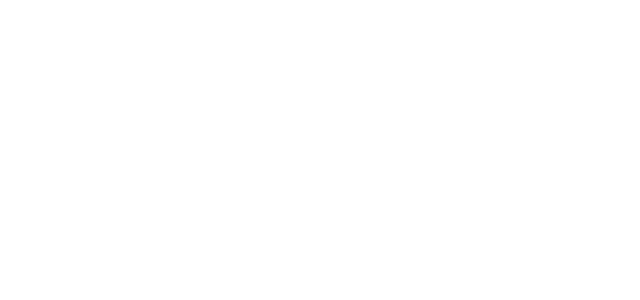
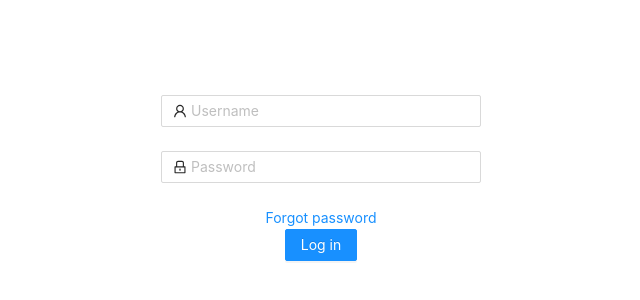
Before and after one commit to potanco/react-admin-dashboard-boilerplate, a React (Create React App) app: page /login in a window 1280 px wide. Shown: the part 210-510 px from the top of the page, without its empty margins (319-959 px from the left). Built offline with nearby package versions, Linux system fonts and the light colour scheme.

Commit message:
small fixes routes order

```diff
--- a/src/App.tsx
+++ b/src/App.tsx
@@ -21,6 +21,9 @@
       <BrowserRouter>
         {/* <CheckToken /> */}
         <Switch>
+          <Route path="/login" exact>
+            <Login />
+          </Route>
           {/* {privateRoutes.map((el, i) => {
             return <PrivateRoute key={i} component={el.component} exact path={el.path} />;
           })} */}
@@ -29,12 +32,8 @@
           {/* {r} */}
           <PrivateRoute component={Template} path={'/'} />
 
-          <Route path="/login" exact>
-            <Login />
-          </Route>
           {/* redirect from all routes to login if token doesnt exist  */}
           {!token && <Redirect to="/login" />}
-
         </Switch>
       </BrowserRouter>
     </>
```
